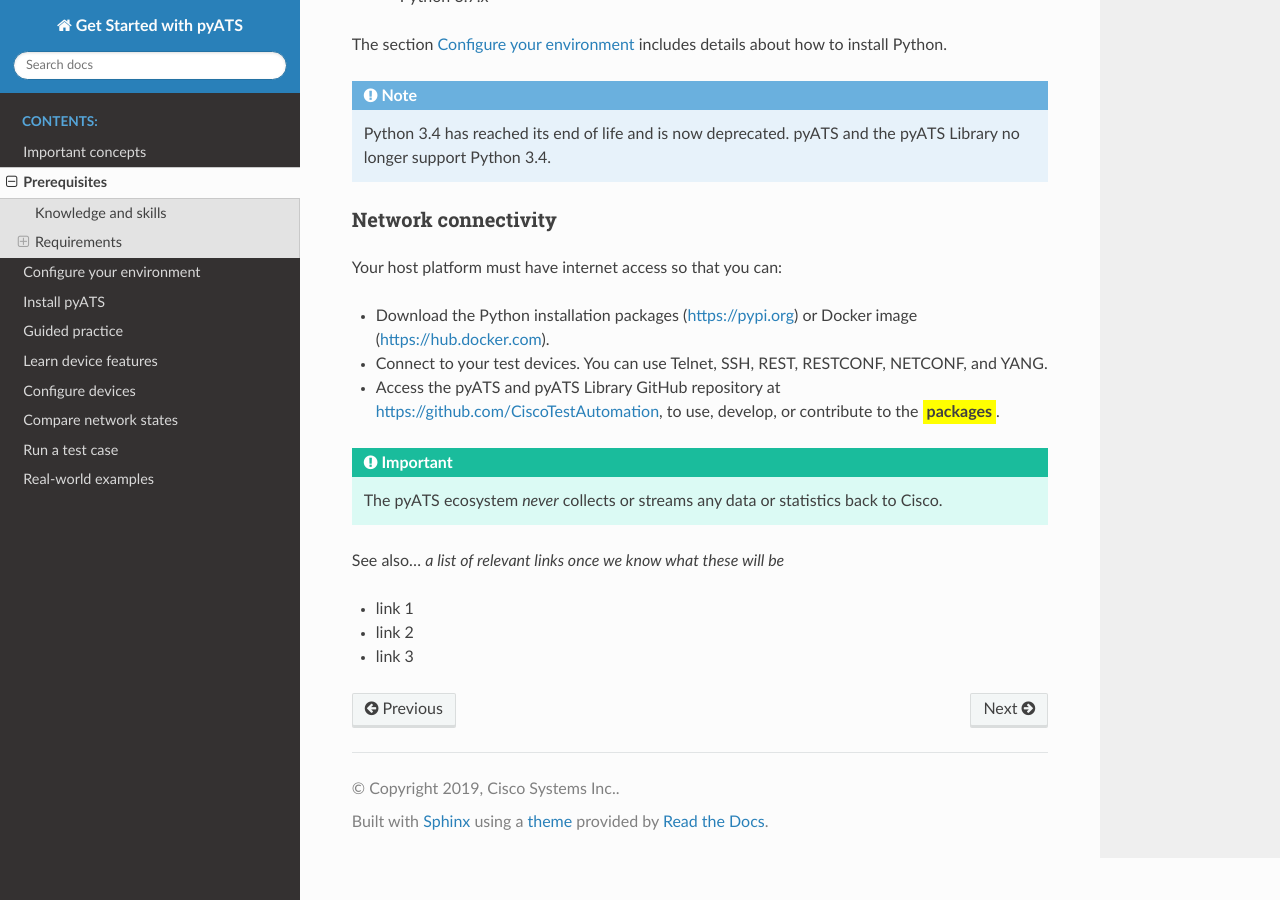
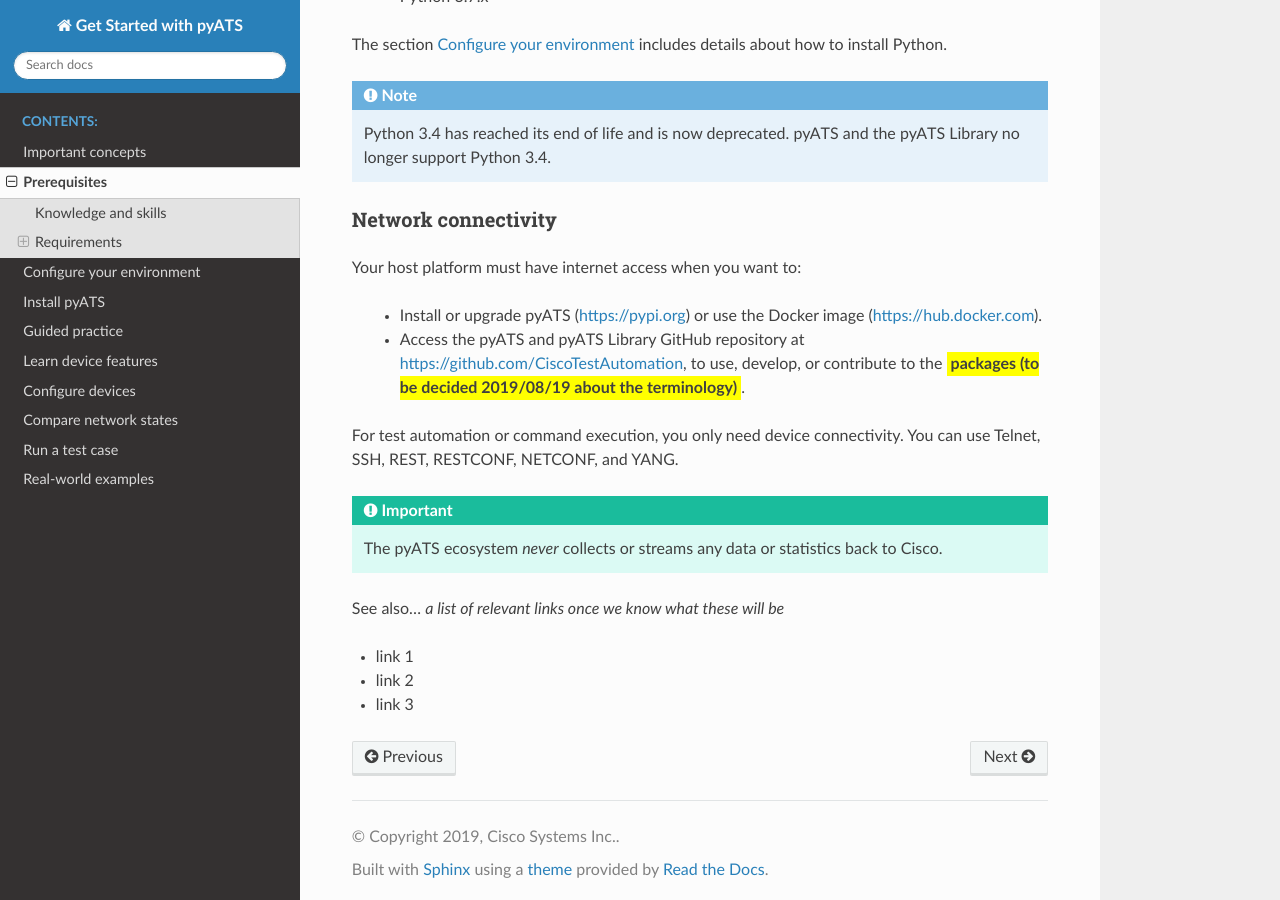
Before and after one commit to CiscoTestAutomation/getting-started, a Sphinx documentation site: the page built from source/prereqs/Prerequisites.rst, in a window 1280 px wide and 900 px high, scrolled down 1594 px. Built offline with Sphinx 7.4.7 and the Read the Docs theme 2.0.0, drawn with Linux system fonts in a browser that asks for light colours; pages that are not in the unit, such as notebooks, are missing from menus.

Commit message:
Clarified when internet connectivity is required.

```diff
--- a/source/prereqs/Prerequisites.rst
+++ b/source/prereqs/Prerequisites.rst
@@ -50,11 +50,12 @@
 
 Network connectivity
 ^^^^^^^^^^^^^^^^^^^^^
-Your host platform must have internet access so that you can:
+Your host platform must have internet access when you want to:
 
-* Download the Python installation packages (https://pypi.org) or Docker image (https://hub.docker.com).
-* Connect to your test devices. You can use Telnet, SSH, REST, RESTCONF, NETCONF, and YANG.
-* Access the |pyATS| and |library| GitHub repository at https://github.com/CiscoTestAutomation, to use, develop, or contribute to the :question:`packages`.
+ * Install or upgrade |pyATS| (https://pypi.org) or use the Docker image (https://hub.docker.com).
+ * Access the |pyATS| and |library| GitHub repository at https://github.com/CiscoTestAutomation, to use, develop, or contribute to the :question:`packages (to be decided 2019/08/19 about the terminology)`.
+
+For test automation or command execution, you only need device connectivity. You can use Telnet, SSH, REST, RESTCONF, NETCONF, and YANG.
 
 .. important:: The |pyATS| ecosystem *never* collects or streams any data or statistics back to Cisco.
 
```
